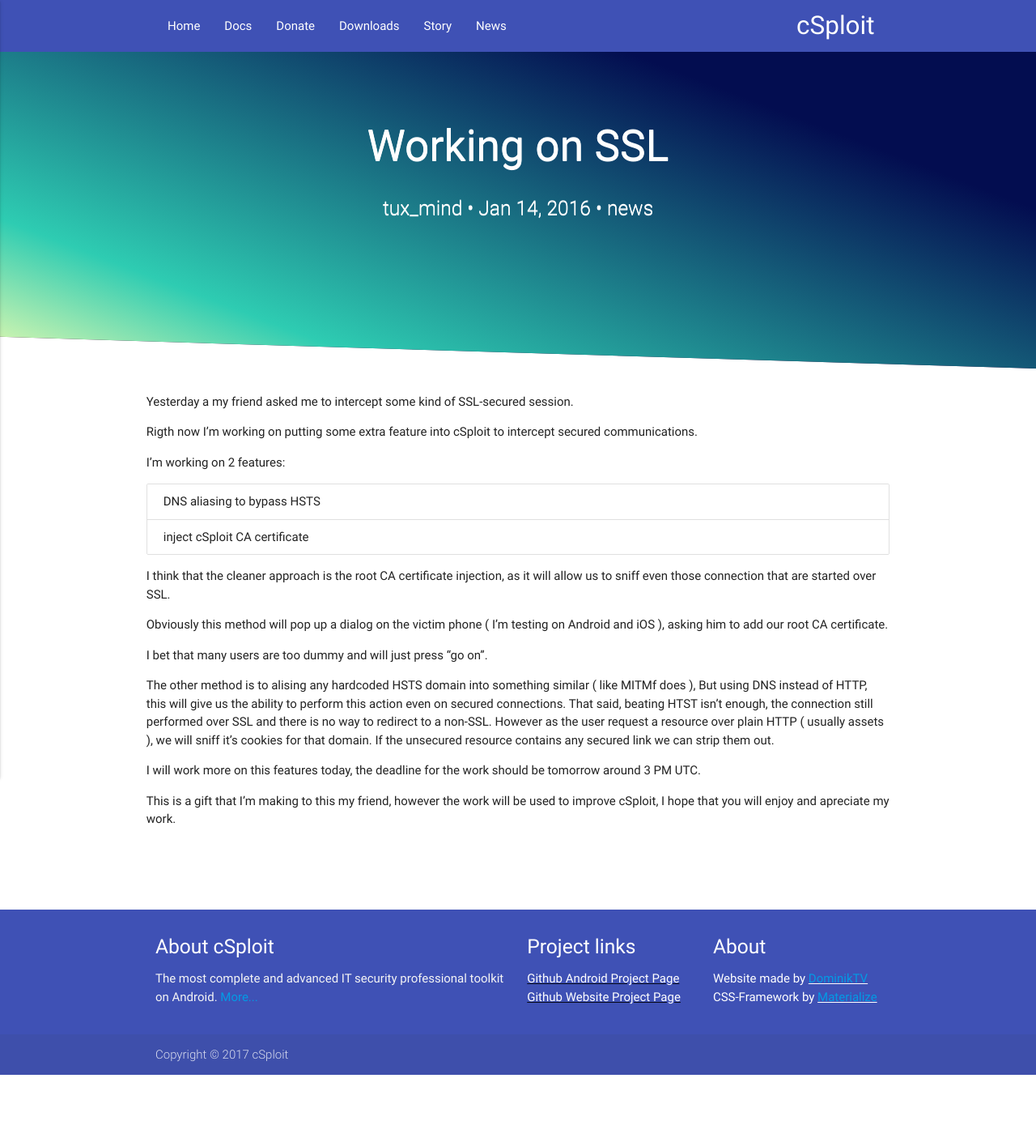
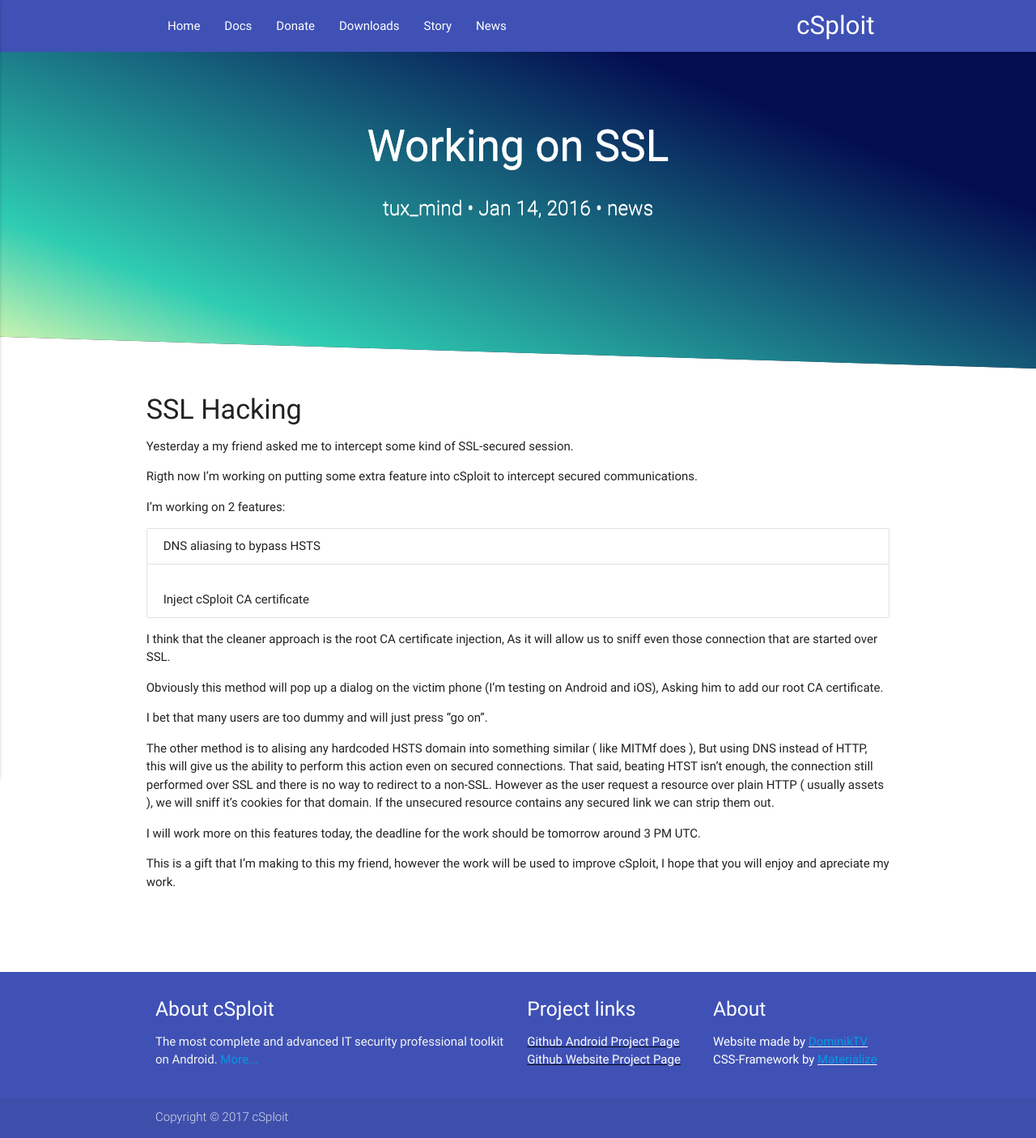
Before and after one commit to cSploit/cSploit.github.io, a Jekyll site: the page built from _posts/2016-01-14-working-on-ssl.md, in a window 1280 px wide. Shown: the whole page at 81% size. Built offline with Jekyll 4.4.1, drawn with Linux system fonts in a browser that asks for light colours; before the commit the page ends 1327 px from its top, so only the background shows below that.

Commit message:
Update 2016-01-14-working-on-ssl.md

```diff
--- a/_posts/2016-01-14-working-on-ssl.md
+++ b/_posts/2016-01-14-working-on-ssl.md
@@ -2,7 +2,7 @@
 title: Working on SSL
 categories: news
 ---
-
+#### SSL Hacking
 Yesterday a my friend asked me to intercept some kind of SSL-secured session.
 
 Rigth now I'm working on putting some extra feature into cSploit to intercept secured communications.
@@ -11,14 +11,14 @@
 
 <ul class="collection">
   <li class="collection-item">DNS aliasing to bypass HSTS</li>
-  <li class="collection-item">inject cSploit CA certificate</li>
+  <li class="collection-item">Inject cSploit CA certificate</li>
 </ul>
 
 I think that the cleaner approach is the root CA certificate injection,
-as it will allow us to sniff even those connection that are started over SSL.
+As it will allow us to sniff even those connection that are started over SSL.
 
-Obviously this method will pop up a dialog on the victim phone ( I'm testing on Android and iOS ),
-asking him to add our root CA certificate.
+Obviously this method will pop up a dialog on the victim phone (I'm testing on Android and iOS),
+Asking him to add our root CA certificate.
 
 I bet that many users are too dummy and will just press "go on".
 
```
